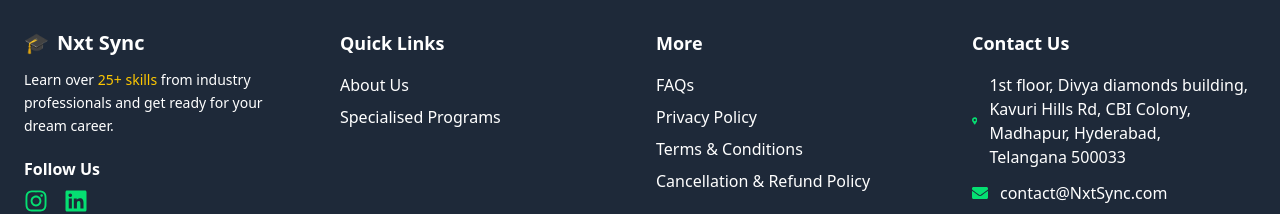
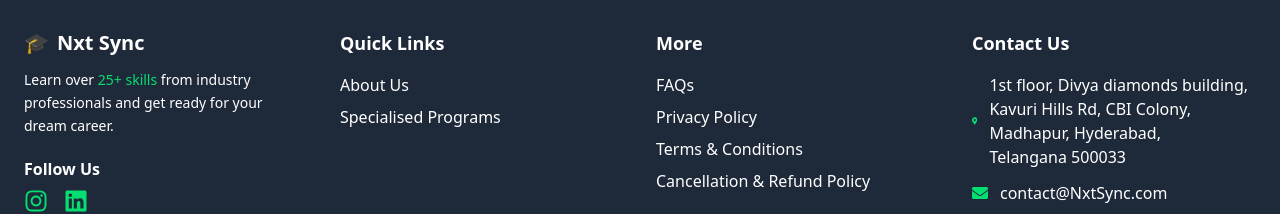
Before and after one commit to mismyst/nextsync, a Next.js app: page / in a window 1280 px wide. Shown: the part 3849-4063 px from the top of the page. Built offline with nearby package versions, Linux system fonts and the light colour scheme.

Commit message:
Update Footer.tsx green

```diff
--- a/app/components/Footer/Footer.tsx
+++ b/app/components/Footer/Footer.tsx
@@ -14,7 +14,7 @@ const Footer = () => {
             <span>Nxt Sync</span>
           </h2>
           <p className="mt-3 text-white text-sm leading-relaxed"> {/* Changed text to white */}
-            Learn over <span className="text-yellow-400 font-medium">25+ skills</span> from industry professionals and get ready for your dream career.
+            Learn over <span className="text-green-400 font-medium">25+ skills</span> from industry professionals and get ready for your dream career.
           </p>
           <div className="mt-5">
             <p className="font-semibold">Follow Us</p>
```
